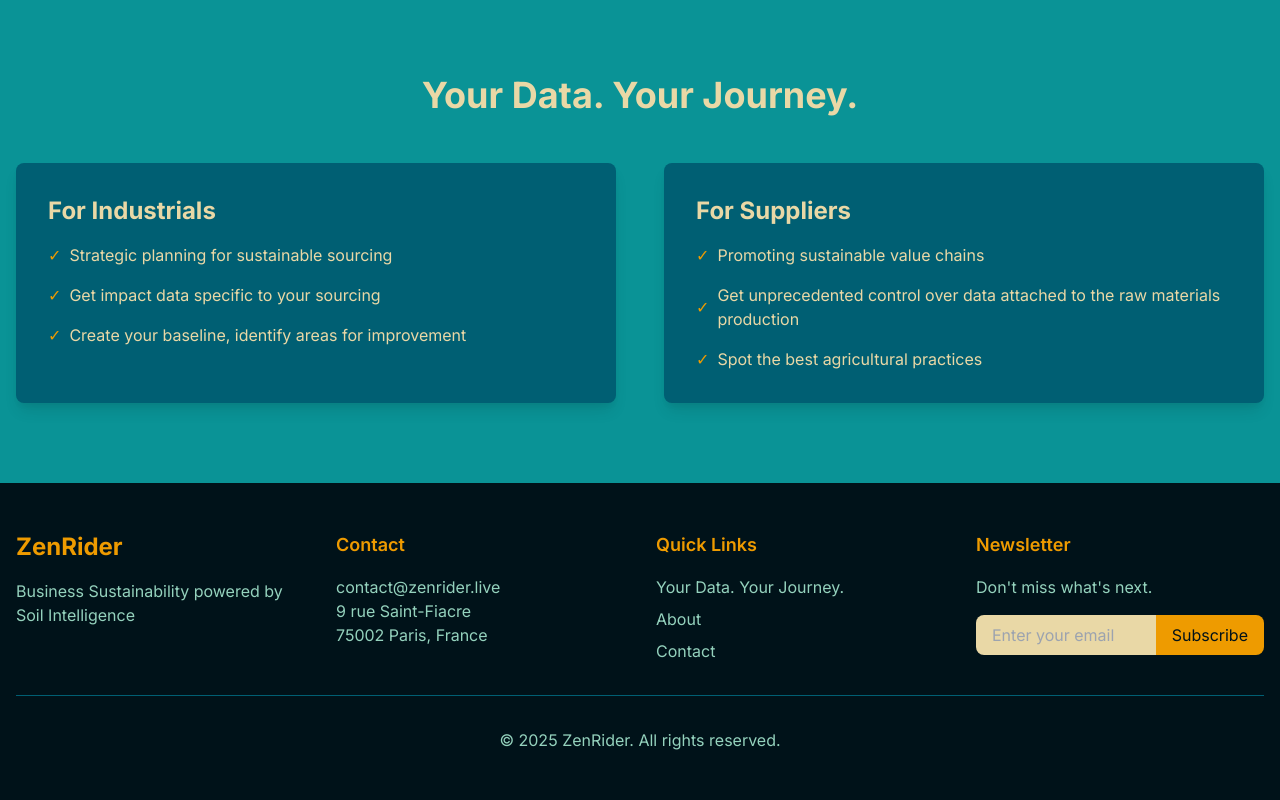
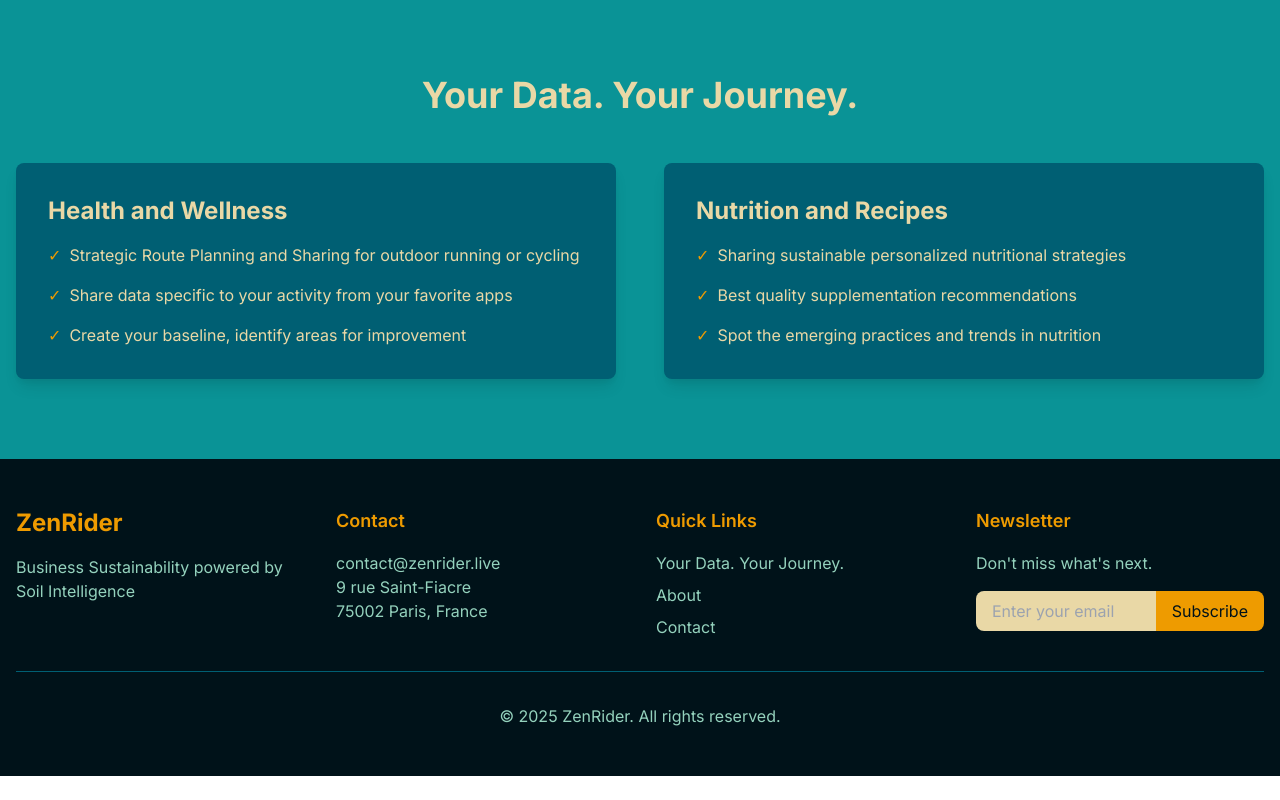
Before and after one commit to damianperreira/DAP, a Next.js app: page / in a window 1280 px wide. Shown: the part 805-1605 px from the top of the page. After the commit the page ends 1581 px from the top, so only its background shows below. Built offline with nearby package versions, Linux system fonts and the light colour scheme.

Commit message:
Footer text change

```diff
--- a/src/app/page.tsx
+++ b/src/app/page.tsx
@@ -42,15 +42,15 @@
           <h2 className="text-4xl font-bold text-center mb-12 text-primary-500">Your Data. Your Journey.</h2>
           <div className="grid grid-cols-1 md:grid-cols-2 gap-12">
             <div className="bg-primary-800 p-8 rounded-lg shadow-lg">
-              <h3 className="text-2xl font-bold mb-4 text-primary-500">For Industrials</h3>
+              <h3 className="text-2xl font-bold mb-4 text-primary-500">Health and Wellness</h3>
               <ul className="space-y-4">
                 <li className="flex items-center text-primary-500">
                   <span className="text-primary-400 mr-2">✓</span>
-                  Strategic planning for sustainable sourcing
+                  Strategic Route Planning and Sharing for outdoor running or cycling
                 </li>
                 <li className="flex items-center text-primary-500">
                   <span className="text-primary-400 mr-2">✓</span>
-                  Get impact data specific to your sourcing
+                  Share data specific to your activity from your favorite apps
                 </li>
                 <li className="flex items-center text-primary-500">
                   <span className="text-primary-400 mr-2">✓</span>
@@ -59,19 +59,19 @@
               </ul>
             </div>
             <div className="bg-primary-800 p-8 rounded-lg shadow-lg">
-              <h3 className="text-2xl font-bold mb-4 text-primary-500">For Suppliers</h3>
+              <h3 className="text-2xl font-bold mb-4 text-primary-500">Nutrition and Recipes</h3>
               <ul className="space-y-4">
                 <li className="flex items-center text-primary-500">
                   <span className="text-primary-400 mr-2">✓</span>
-                  Promoting sustainable value chains
+                  Sharing sustainable personalized nutritional strategies
                 </li>
                 <li className="flex items-center text-primary-500">
                   <span className="text-primary-400 mr-2">✓</span>
-                  Get unprecedented control over data attached to the raw materials production
+                  Best quality supplementation recommendations
                 </li>
                 <li className="flex items-center text-primary-500">
                   <span className="text-primary-400 mr-2">✓</span>
-                  Spot the best agricultural practices
+                  Spot the emerging practices and trends in nutrition
                 </li>
               </ul>
             </div>
```
